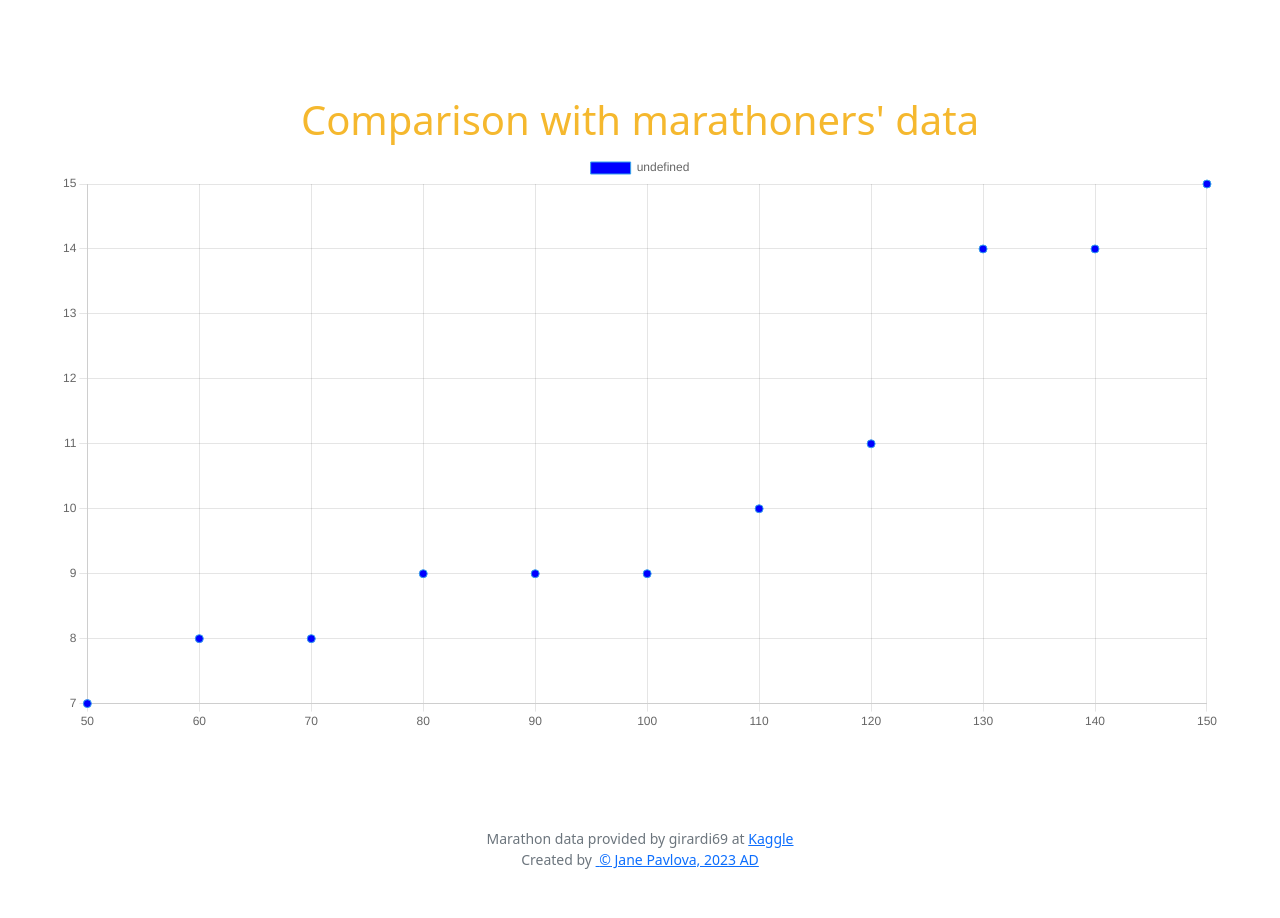
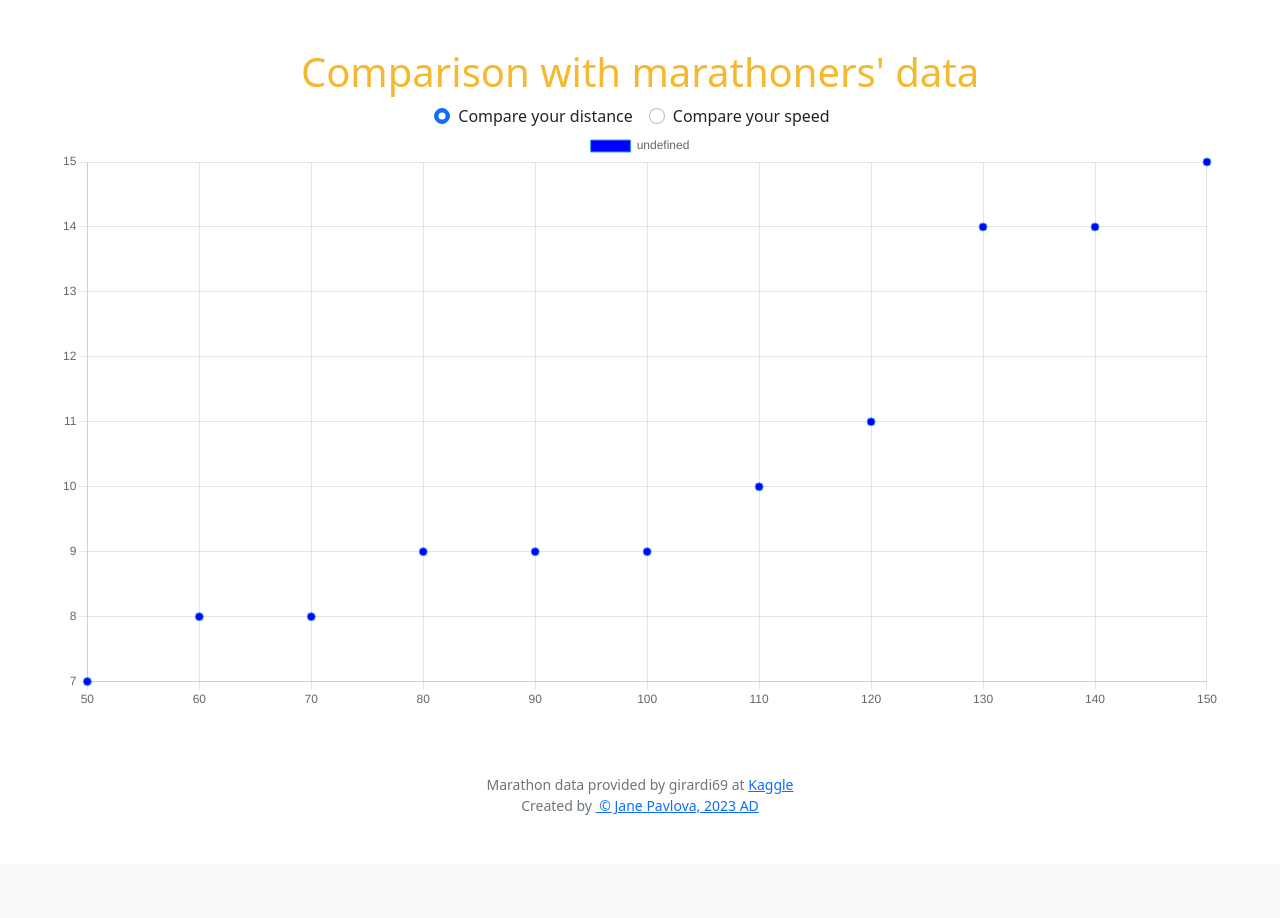
Before and after one commit to pavlovajane/cs50-final-project, a Flask app: page /compare in a window 1280 px wide. Shown: the part 76-994 px from the top of the page. After the commit the page ends 891 px from the top, so only its background shows below. Run offline with Flask 2, Linux system fonts and the light colour scheme; a user stored in the database is signed in; some libraries are stand-ins or nearby versions.

Commit message:
Add comparison type, minor changes to style

```diff
--- a/static/styles.css
+++ b/static/styles.css
@@ -16,7 +16,9 @@
 }
 
 .chart {
-    padding: 3em;
+    padding-left: 3em;
+    padding-right: 3em;
+    padding-bottom: 1em;
 }
 
 .addruns {
@@ -133,7 +135,15 @@
     visibility: visible;
 }
 
-/* set the position of the input field to relative */
 #passwordRegister {
     position: relative;
 }
+
+.checkcompare {
+    display: flex !important;
+    justify-content: center !important;
+}
+
+.form-check-label {
+    padding-right: 1em;
+}
--- a/templates/compare.html
+++ b/templates/compare.html
@@ -7,6 +7,20 @@
 {% block main %}
 <div class="chart">
     <h1>Comparison with marathoners' data</h1>
+    <div class="checkcompare">
+        <div class="form-check">
+            <input class="form-check-input" type="radio" name="flexRadioCompare" id="flexRadioDistance" value="distance" required checked>
+            <label class="form-check-label" for="flexRadioDefault1">
+                Compare your distance
+            </label>
+        </div>
+        <div class="form-check">
+            <input class="form-check-input" type="radio" name="flexRadioCompare" id="flexRadioSpeed" value="speed" required>
+            <label class="form-check-label" for="flexRadioDefault2">
+                Compare your speed
+            </label>
+        </div>
+    </div>
     <canvas id="myChart" style="width:100%;max-width:1200px"></canvas>
 </div>
 
```
